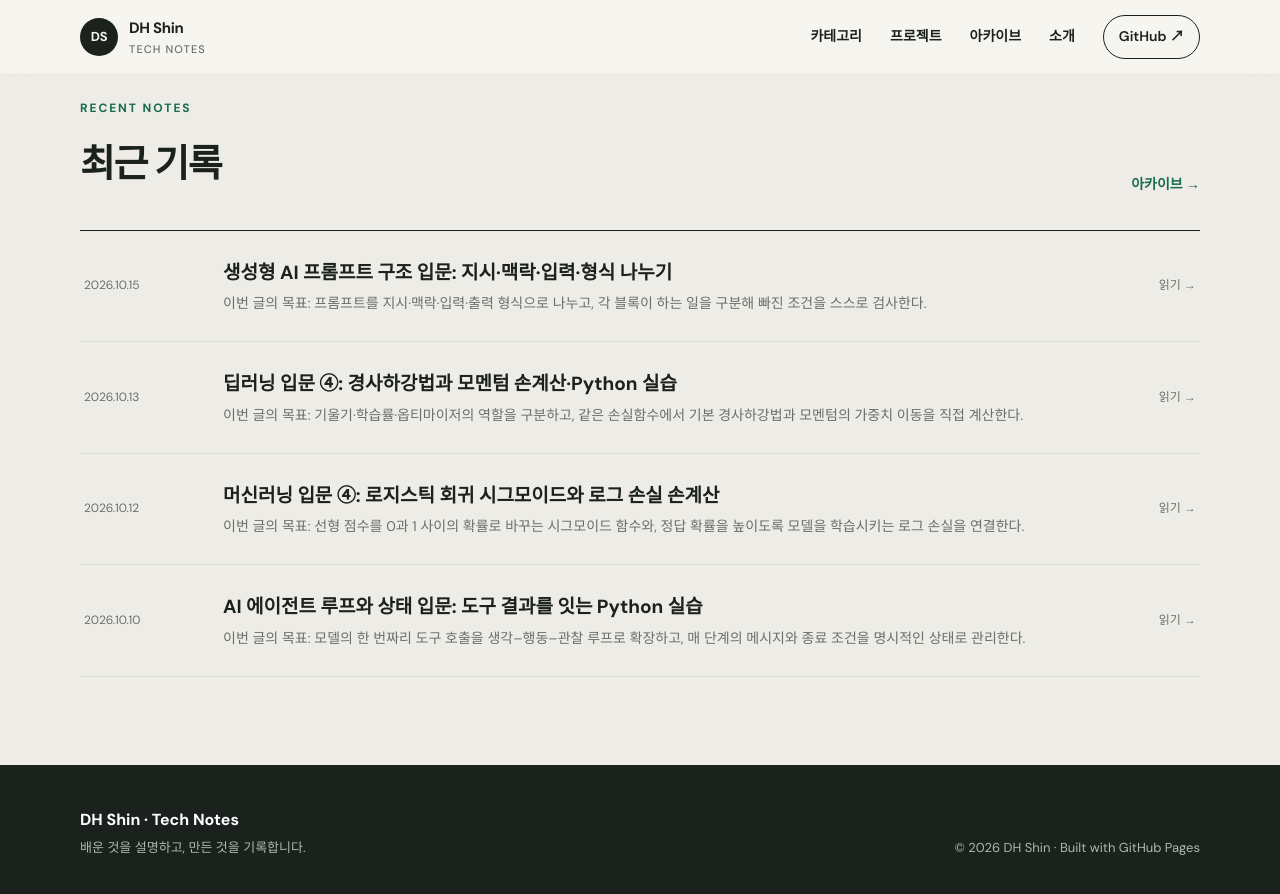
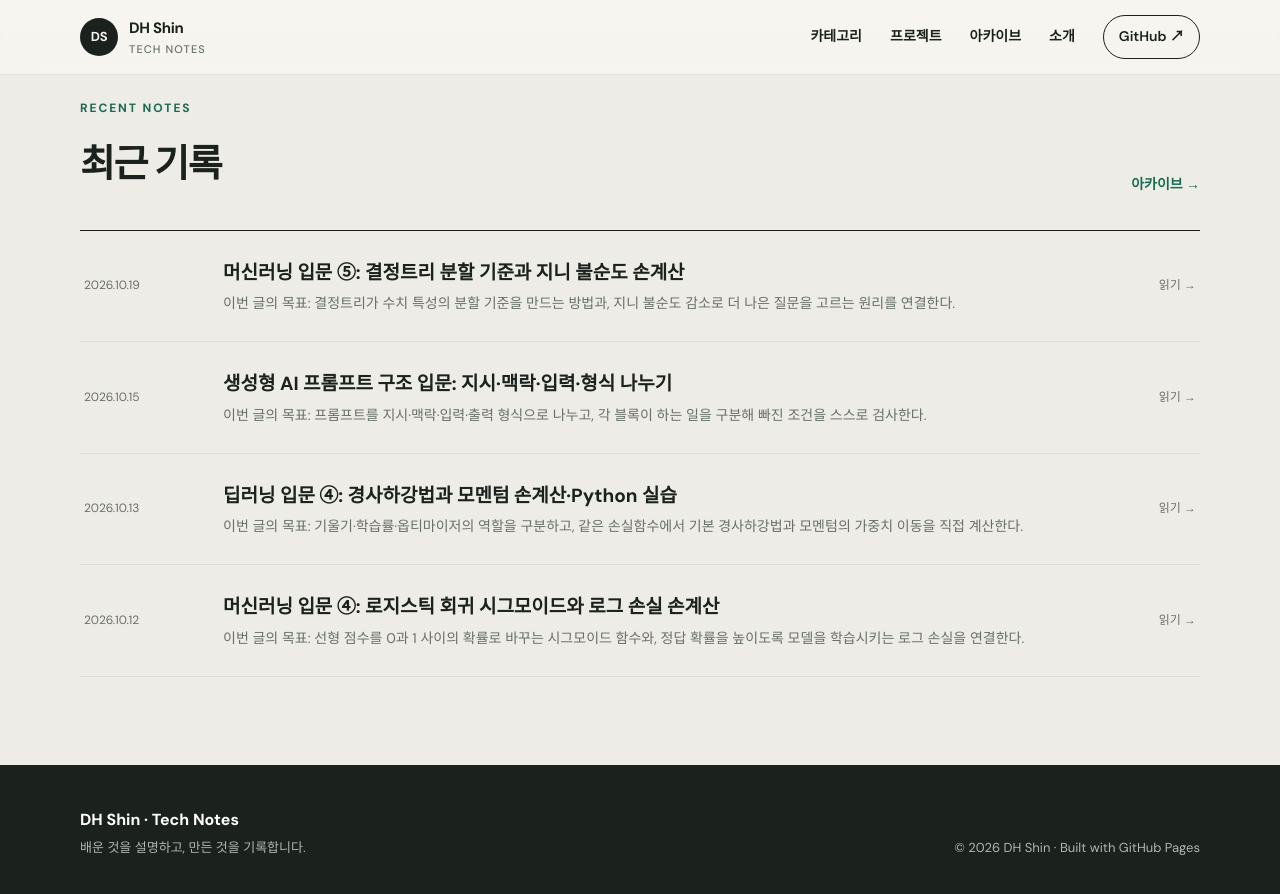
Before and after one commit to dhshin96/dhshin96.github.io, a Jekyll site: the page built from index.html, in a window 1280 px wide and 900 px high, scrolled down 1354 px. Shown: the top 894 px of the window. Built offline with Jekyll 4.4.1, drawn with Linux system fonts in a browser that asks for light colours; some of the changed lines change nothing that is shown.

Commit message:
Add decision tree Gini impurity lesson

````diff
--- a/_posts/2026-10-12-machine-learning-logistic-regression-sigmoid-log-loss.md
+++ b/_posts/2026-10-12-machine-learning-logistic-regression-sigmoid-log-loss.md
@@ -133,7 +133,7 @@
 
 ## 다음 글 예고
 
-다음 글에서는 **결정트리**를 다룬다. 한 번에 하나의 조건으로 자료를 나누는 과정을 따라가며, 불순도가 가장 많이 줄어드는 분할을 작은 자료에서 손으로 계산한다.
+다음 글에서는 [결정트리의 분할 기준과 지니 불순도]({{ '/posts/machine-learning-decision-tree-gini-split/' | relative_url }})를 다룬다. 한 번에 하나의 조건으로 자료를 나누는 과정을 따라가며, 불순도가 가장 많이 줄어드는 분할을 작은 자료에서 손으로 계산한다.
 
 ## 참고 자료
 
--- /dev/null
+++ b/_posts/2026-10-19-machine-learning-decision-tree-gini-split.md
@@ -0,0 +1,165 @@
+---
+title: "머신러닝 입문 ⑤: 결정트리 분할 기준과 지니 불순도 손계산"
+date: 2026-10-19 20:00:00 +0900
+categories: [기반 지식, 학습과 모델링]
+tags: [머신러닝, 결정트리, 지니-불순도, 분할-기준, 분류, Python]
+description: "결정트리가 한 개의 질문으로 자료를 나누는 원리와 지니 불순도를 배웁니다. 일곱 개의 합성 자료에서 모든 후보를 계산해 최적 기준 4.5와 불순도 감소 0.276을 재현합니다."
+reading_time: 12
+series: "처음 시작하는 머신러닝"
+level: "입문"
+math: true
+---
+
+> **이번 글의 목표:** 결정트리가 수치 특성의 분할 기준을 만드는 방법과, 지니 불순도 감소로 더 나은 질문을 고르는 원리를 연결한다.
+
+입력 `1, 2, 3, 4, 5, 6, 7`과 이진 레이블 `0, 0, 1, 0, 1, 1, 1`을 한 번만 나눠 보았다. 여섯 후보를 순수 Python으로 모두 비교한 결과, 최적 질문은 **`x <= 4.5`**, 분할 전후의 지니 불순도 감소는 **0.276**이었다. 이 질문 하나로 만든 깊이 1의 트리는 일곱 개 중 여섯 개를 맞혀 학습 정확도 **0.857**을 얻었다.
+
+앞 글의 [로지스틱 회귀]({{ '/posts/machine-learning-logistic-regression-sigmoid-log-loss/' | relative_url }})는 하나의 식으로 모든 입력의 확률을 계산했다. 결정트리는 대신 “이 값 이하인가?”라는 질문을 이어 붙여 입력 공간을 여러 구역으로 나눈다.
+
+## 1. 직관: 섞인 상자에서 한 종류씩 모으기
+
+결정트리의 맨 위를 **루트 노드**, 질문 뒤에 생긴 집합을 **자식 노드**, 더 나누지 않고 예측을 내는 끝점을 **리프 노드**라고 한다. 분류 리프는 보통 그 안에서 가장 많은 클래스를 예측한다.
+
+좋은 질문은 레이블이 뒤섞인 부모를 한쪽에는 0이, 다른 쪽에는 1이 더 많이 모이도록 나눈다. `x <= 4.5`를 적용하면 왼쪽 레이블은 `[0, 0, 1, 0]`, 오른쪽은 `[1, 1, 1]`이 된다. 오른쪽은 한 클래스만 남은 순수한 노드이고, 왼쪽도 0이 우세하다.
+
+<figure class="study-figure">
+  <img src="{{ '/assets/images/machine-learning/decision-tree-gini-split.svg' | relative_url }}" alt="레이블 0이 세 개, 1이 네 개인 부모 노드가 x가 4.5 이하인지 묻는 조건으로 나뉜다. 왼쪽 자식에는 0 세 개와 1 한 개가 있어 지니 불순도가 0.375이고, 오른쪽 자식에는 1 세 개만 있어 지니 불순도가 0이다. 가중 자식 불순도는 0.214, 감소량은 0.276이다">
+  <figcaption>그림 1. `x <= 4.5`는 부모의 지니 불순도 0.490을 가중 자식 불순도 0.214로 낮춘다.</figcaption>
+</figure>
+
+## 2. 기호와 수식: 지니 불순도와 감소량
+
+노드 $m$에서 클래스 $k$의 비율을 $p_{mk}$라 하면 지니 불순도는 다음과 같다.
+
+$$
+G(m)=1-\sum_{k=1}^{K}p_{mk}^{2}
+$$
+
+한 클래스만 있으면 그 비율의 제곱 합이 1이므로 $G=0$이다. 이진 분류에서 두 클래스가 절반씩 있으면 $G=1-(0.5^2+0.5^2)=0.5$로 가장 많이 섞인 상태가 된다. 값이 작을수록 한 클래스가 더 뚜렷하다.
+
+부모 자료 수를 $N$, 왼쪽과 오른쪽 자식의 자료 수를 $N_L$, $N_R$이라 하자. 분할 뒤 불순도는 두 자식의 크기를 반영한 가중 평균이다. 분할의 개선 정도는 부모 불순도에서 이를 뺀 값으로 계산한다.
+
+$$
+G_{split}=\frac{N_L}{N}G(L)+\frac{N_R}{N}G(R)
+$$
+
+$$
+\Delta G=G(parent)-G_{split}
+$$
+
+$\Delta G$가 클수록 한 번의 질문이 레이블을 더 잘 분리했다는 뜻이다. 실제 트리는 현재 노드에서 이 값을 크게 만드는 질문을 고른 뒤, 자식 노드에서도 같은 절차를 반복한다.
+
+여기서 자식 불순도를 단순히 둘로 나누어 평균 내면 안 된다. 자료 1개가 든 순수한 자식과 자료 99개가 든 뒤섞인 자식을 같은 비중으로 취급하면, 전체 자료가 얼마나 잘 정리됐는지를 왜곡한다. 그래서 각 자식이 차지하는 자료 수 비율 $N_L/N$, $N_R/N$을 곱한다. 작은 노드를 순수하게 만드는 것보다 많은 자료의 섞임을 줄인 분할이 더 큰 개선으로 반영된다.
+
+## 3. 작은 손계산: `x <= 4.5`가 만든 변화
+
+부모에는 클래스 0이 3개, 클래스 1이 4개 있다. 따라서 부모 지니 불순도는 다음과 같다.
+
+$$
+G(parent)=1-\left(\frac{3}{7}\right)^2-\left(\frac{4}{7}\right)^2=\frac{24}{49}\approx0.490
+$$
+
+`x <= 4.5`인 왼쪽에는 0이 3개, 1이 1개 있으므로 $G(L)=1-(3/4)^2-(1/4)^2=0.375$다. 오른쪽에는 1만 3개 있어 $G(R)=0$이다. 자료 수까지 반영하면 다음 결과를 얻는다.
+
+$$
+G_{split}=\frac{4}{7}\times0.375+\frac{3}{7}\times0=0.214
+$$
+
+$$
+\Delta G=0.490-0.214=0.276
+$$
+
+수치 특성에서는 정렬된 서로 다른 값 사이의 중간점을 후보로 둘 수 있다. 이 예의 후보는 1.5부터 6.5까지 여섯 개다. 손계산은 4.5만 확인했지만, 최적이라고 말하려면 나머지도 같은 방식으로 비교해야 한다.
+
+중간점을 쓰는 이유도 확인해 보자. 정렬된 두 값이 4와 5라면 4.1, 4.5, 4.9는 모두 4까지를 왼쪽에, 5부터를 오른쪽에 보낸다. 자료의 소속이 같으므로 불순도도 같다. 이 구간을 대표하는 값 하나인 4.5만 시험하면 같은 분할을 중복 계산하지 않을 수 있다. 같은 입력값끼리는 서로 다른 자식으로 가를 수 없으므로, 서로 다른 인접값 사이만 후보가 된다.
+
+## 4. 실행 가능한 Python 실습
+
+아래 코드는 외부 패키지 없이 모든 후보의 가중 자식 불순도와 감소량을 계산한다. 마지막에는 최적 질문의 각 리프에서 다수 클래스를 골라 예측한다.
+
+```python
+from collections import Counter
+
+x = [1, 2, 3, 4, 5, 6, 7]
+y = [0, 0, 1, 0, 1, 1, 1]
+
+def gini(labels):
+    counts = Counter(labels)
+    n = len(labels)
+    return 1 - sum((count / n) ** 2 for count in counts.values())
+
+parent = gini(y)
+best = None
+print(f"부모 지니: {parent:.3f}")
+
+for left_x, right_x in zip(x, x[1:]):
+    threshold = (left_x + right_x) / 2
+    left = [label for value, label in zip(x, y) if value <= threshold]
+    right = [label for value, label in zip(x, y) if value > threshold]
+    weighted = (len(left) * gini(left) + len(right) * gini(right)) / len(y)
+    decrease = parent - weighted
+    print(f"기준 {threshold:.1f}: 자식 지니 {weighted:.3f}, 감소 {decrease:.3f}")
+    if best is None or decrease > best[0]:
+        best = (decrease, threshold)
+
+_, threshold = best
+left_labels = [label for value, label in zip(x, y) if value <= threshold]
+right_labels = [label for value, label in zip(x, y) if value > threshold]
+left_prediction = Counter(left_labels).most_common(1)[0][0]
+right_prediction = Counter(right_labels).most_common(1)[0][0]
+predictions = [
+    left_prediction if value <= threshold else right_prediction
+    for value in x
+]
+accuracy = sum(pred == label for pred, label in zip(predictions, y)) / len(y)
+
+print(f"최적 기준: x <= {threshold:.1f}")
+print("예측:", predictions)
+print(f"학습 정확도: {accuracy:.3f}")
+```
+
+실행 출력은 다음과 같다.
+
+```text
+부모 지니: 0.490
+기준 1.5: 자식 지니 0.381, 감소 0.109
+기준 2.5: 자식 지니 0.229, 감소 0.261
+기준 3.5: 자식 지니 0.405, 감소 0.085
+기준 4.5: 자식 지니 0.214, 감소 0.276
+기준 5.5: 자식 지니 0.343, 감소 0.147
+기준 6.5: 자식 지니 0.429, 감소 0.061
+최적 기준: x <= 4.5
+예측: [0, 0, 0, 0, 1, 1, 1]
+학습 정확도: 0.857
+```
+
+## 5. 결과 해석: 가장 순수한 분할도 정답 암기는 아니다
+
+4.5의 감소량 0.276이 여섯 후보 중 가장 크므로 첫 질문으로 선택된다. 왼쪽 리프는 다수인 0, 오른쪽 리프는 1을 예측한다. `x=3`의 실제 레이블 1만 틀려 정확도는 $6/7\approx0.857$이다. 한 단계만 나눈 트리는 모든 학습 자료를 외우지 않고 가장 큰 구조 하나를 포착했다.
+
+자식 노드를 계속 나누면 이 한 개의 오류도 맞힐 수 있다. 그러나 깊이가 커질수록 학습 자료의 작은 예외까지 따라갈 수 있어 보지 않은 자료에서는 성능이 나빠질 수 있다. `max_depth`, 리프의 최소 자료 수 같은 제한은 이를 조절한다. 어느 깊이가 나은지는 [학습·검증·테스트 분리]({{ '/posts/machine-learning-train-validation-test-split/' | relative_url }})에서 배운 것처럼 검증 자료로 선택하고 테스트 자료로 마지막에 확인해야 한다.
+
+결정트리의 질문은 확률을 바로 출력하는 로지스틱 회귀와 표현 방식이 다르다. 그래도 둘 다 [특성과 레이블로 지도학습 문제를 정의]({{ '/posts/machine-learning-supervised-features-labels/' | relative_url }})한 뒤, 정답과 예측의 차이를 줄이는 규칙을 학습한다는 점은 같다.
+
+## 6. 직접 바꿔 보는 연습
+
+1. `y`의 네 번째 값을 0에서 1로 바꾸고 최적 기준과 감소량을 기록한다.
+2. `x=3`이 있는 왼쪽 자식을 다시 나누어 학습 자료를 모두 맞힐 수 있는지 확인한다.
+3. 후보 하나를 골라 왼쪽과 오른쪽의 클래스 개수, 지니 불순도, 가중 평균을 손으로 계산해 코드 출력과 비교한다.
+
+## 핵심 요약
+
+- 결정트리는 하나의 조건으로 자료를 나누고, 리프에서는 그 구역의 다수 클래스를 예측할 수 있다.
+- 지니 불순도는 클래스가 얼마나 섞였는지 나타내며, 0이면 한 클래스만 있는 순수한 노드다.
+- 수치 특성의 후보 기준을 비교해 가중 자식 불순도를 가장 많이 낮추는 분할을 고르고, 트리의 깊이는 검증 자료로 조절한다.
+
+## 다음 글 예고
+
+다음 글에서는 **앙상블**을 다룬다. 서로 다른 여러 결정트리의 예측을 모으면 왜 한 트리의 흔들림을 줄일 수 있는지 배깅과 랜덤 포레스트의 작은 예제로 확인한다.
+
+## 참고 자료
+
+- [Google Machine Learning Glossary, Decision Forests](https://developers.google.com/machine-learning/glossary/df) — 결정트리의 조건·리프·루트와 지니 불순도의 정의.
+- [Google Machine Learning, Exact splitter for binary classification](https://developers.google.com/machine-learning/decision-forests/binary-classification) — 수치 특성의 후보 기준과 분할 전후 불순도 비교 절차.
+- [scikit-learn User Guide, Decision Trees](https://scikit-learn.org/stable/modules/tree.html) — 분류 트리의 수학적 정의와 과적합 조절 방법.
+- [scikit-learn API, DecisionTreeClassifier](https://scikit-learn.org/stable/modules/generated/sklearn.tree.DecisionTreeClassifier.html) — `criterion`, `max_depth`, `min_samples_leaf` 매개변수의 공식 설명.
````
Also changed, not shown: assets/images/machine-learning/decision-tree-gini-split.svg (added).
